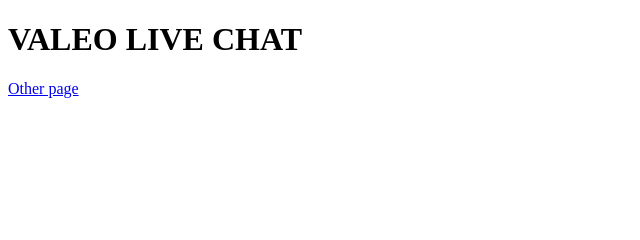
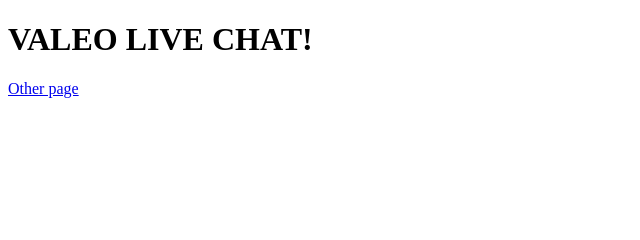
Before and after one commit to marcelogcunha/marcelogcunha.github.io, a plain HTML site: page index.html in a window 1280 px wide. Shown: the top 240 px of the page, 0-640 px from the left. Drawn offline with nearby package versions, Linux system fonts and the light colour scheme.

Commit message:
Update index.html

```diff
--- a/index.html
+++ b/index.html
@@ -7,7 +7,7 @@
     <link rel="stylesheet" href="style.css">
   </head>
   <body>
-	  <h1>VALEO LIVE CHAT</h1>
+	  <h1>VALEO LIVE CHAT!</h1>
 	<a href="page2.html">Other page</a>
 
 
```
